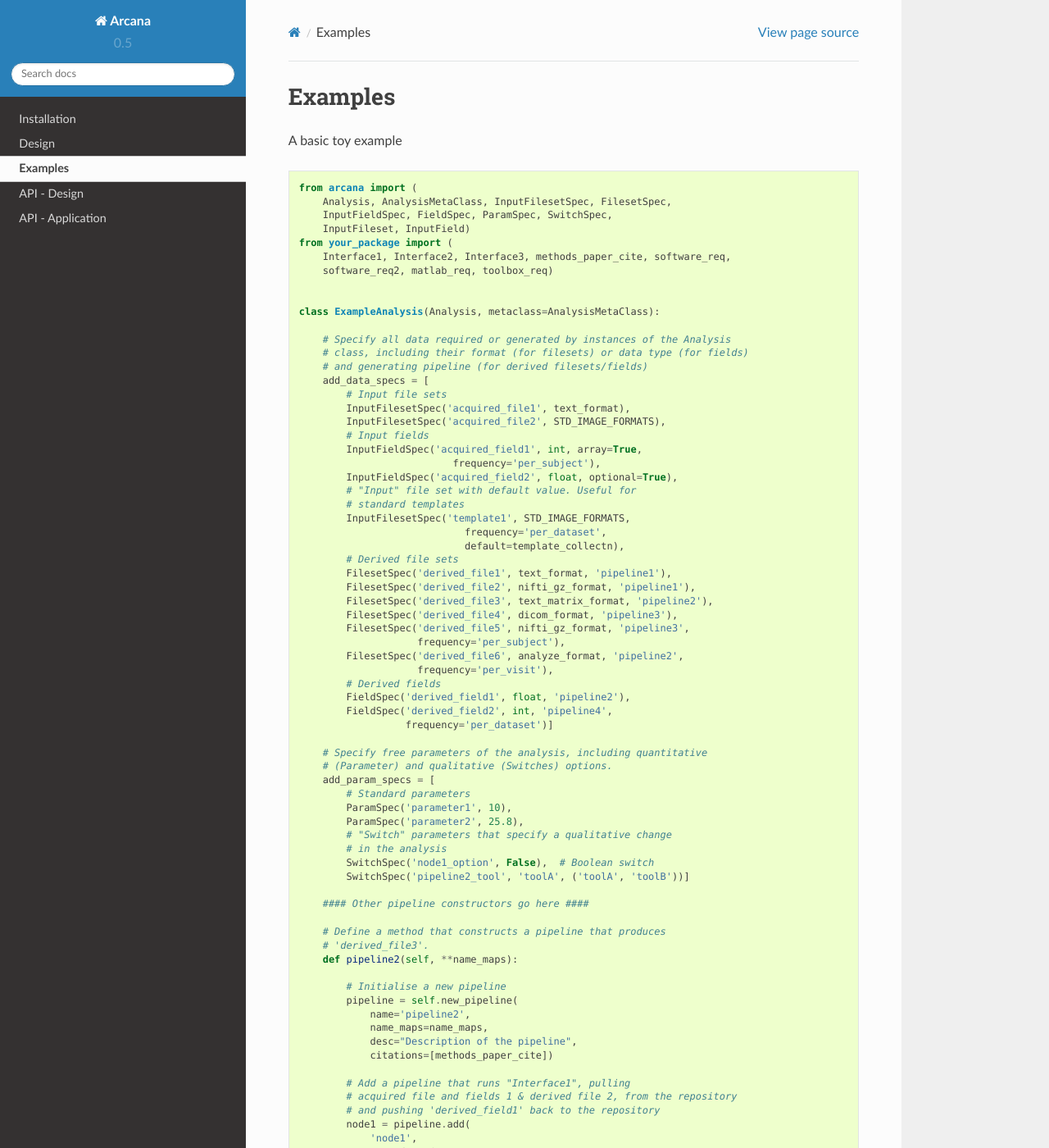
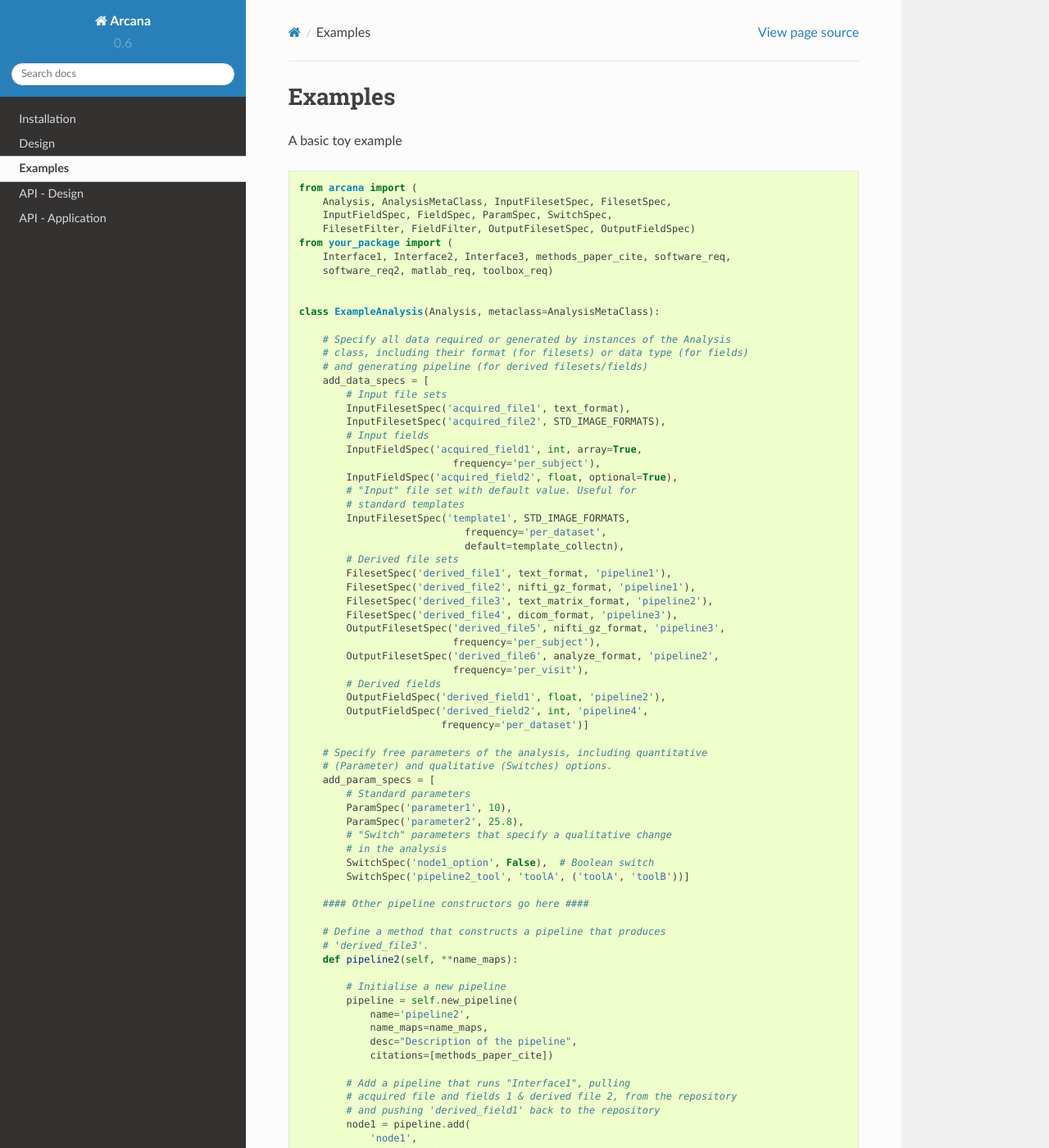
Before and after one commit to MonashBI/arcana-legacy, a Sphinx documentation site: the page built from docs/source/example.rst, in a window 1280 px wide and 1400 px high. Shown: the whole window at 82% size. Built offline with Sphinx 7.4.7 and the Read the Docs theme 2.0.0, drawn with Linux system fonts in a browser that asks for light colours; some of the changed text lies outside the part shown.

Commit message:
Updated docs

```diff
--- a/arcana/__about__.py
+++ b/arcana/__about__.py
@@ -1,5 +1,5 @@
 
-__version__ = '0.5.1'
+__version__ = '0.6.0'
 
 __authors__ = [
     ("Thomas G. Close", "tom.g.close@gmail.com"),
--- a/docs/source/api_design.rst
+++ b/docs/source/api_design.rst
@@ -6,7 +6,7 @@ be sub-classed to implement workflows.
 
 
 Analysis
------
+--------
 
 .. autoclass:: arcana.analysis.Analysis
     :members: data, new_pipeline, pipeline, provided, branch, parameter, unhandled_branch, data_spec, param_spec
--- a/docs/source/example.rst
+++ b/docs/source/example.rst
@@ -8,7 +8,7 @@ A basic toy example
     from arcana import (
         Analysis, AnalysisMetaClass, InputFilesetSpec, FilesetSpec,
         InputFieldSpec, FieldSpec, ParamSpec, SwitchSpec,
-        InputFileset, InputField)
+        FilesetFilter, FieldFilter, OutputFilesetSpec, OutputFieldSpec)
     from your_package import (
         Interface1, Interface2, Interface3, methods_paper_cite, software_req,
         software_req2, matlab_req, toolbox_req)
@@ -37,14 +37,14 @@ A basic toy example
             FilesetSpec('derived_file2', nifti_gz_format, 'pipeline1'),
             FilesetSpec('derived_file3', text_matrix_format, 'pipeline2'),
             FilesetSpec('derived_file4', dicom_format, 'pipeline3'),
-            FilesetSpec('derived_file5', nifti_gz_format, 'pipeline3',
-                        frequency='per_subject'),
-            FilesetSpec('derived_file6', analyze_format, 'pipeline2',
-                        frequency='per_visit'),
+            OutputFilesetSpec('derived_file5', nifti_gz_format, 'pipeline3',
+                              frequency='per_subject'),
+            OutputFilesetSpec('derived_file6', analyze_format, 'pipeline2',
+                              frequency='per_visit'),
             # Derived fields
-            FieldSpec('derived_field1', float, 'pipeline2'),
-            FieldSpec('derived_field2', int, 'pipeline4',
-                      frequency='per_dataset')]
+            OutputFieldSpec('derived_field1', float, 'pipeline2'),
+            OutputFieldSpec('derived_field2', int, 'pipeline4',
+                            frequency='per_dataset')]
 
         # Specify free parameters of the analysis, including quantitative
         # (Parameter) and qualitative (Switches) options.
```
Also changed, not shown: other parts of docs/source/example.rst (+1 -1 lines), docs/source/design.rst (+7 -6 lines).
